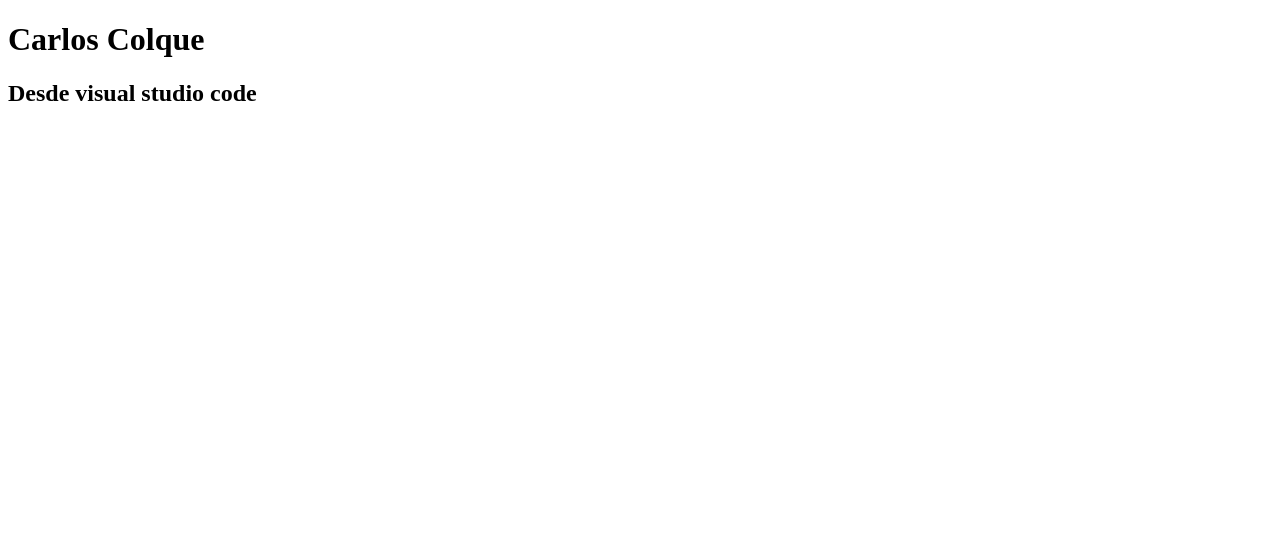
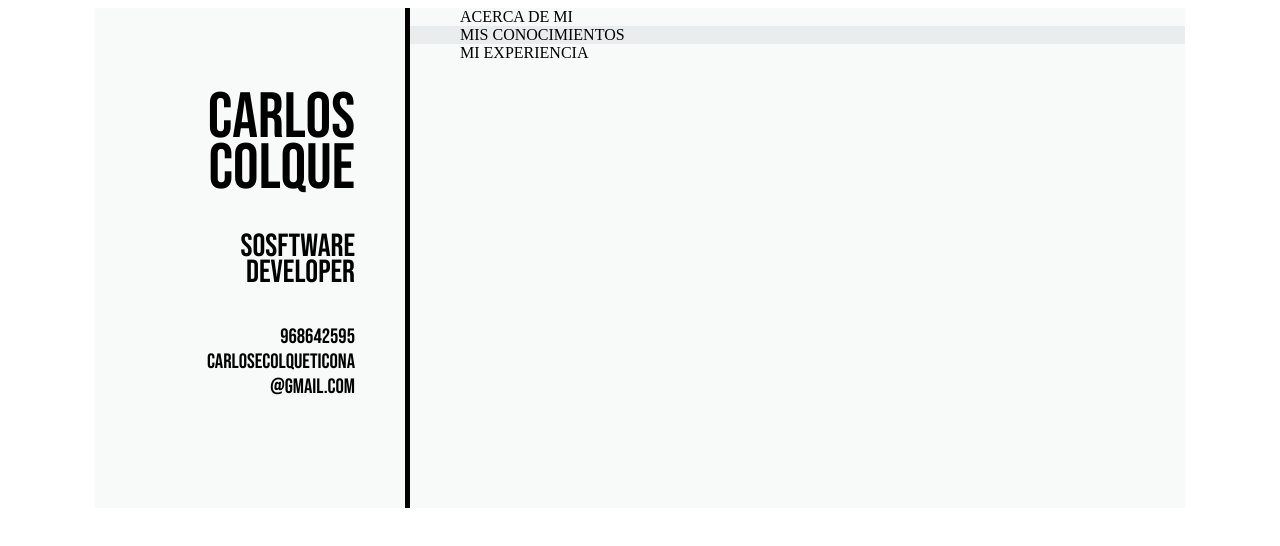
Before and after one commit to EnriqueEkizz/SV45593820.github.io, a plain HTML site: page index.html in a window 1280 px wide. Drawn offline with Linux system fonts and the light colour scheme.

Commit message:
feat: primeras implementaciones

```diff
--- /dev/null
+++ b/css/description.css
@@ -0,0 +1,16 @@
+.description {
+  display: flex;
+  flex: 5;
+}
+
+.description__content{
+  width: 100%;
+}
+
+.description__panel {
+  padding-left: 50px;
+}
+
+.description__panel:nth-child(even) {
+  background-color: #EAEDED;
+}
--- /dev/null
+++ b/css/estilos.css
@@ -0,0 +1,33 @@
+* {
+  box-sizing: border-box;
+}
+
+.content {
+  background-color: #F8F9F9;
+  display: flex;
+  max-width: 1090px;
+  margin: auto;
+
+  height: 500px;
+}
+
+.titles {
+  font-family: "Bebas Neue", sans-serif;
+  font-weight: 400;
+  font-style: normal;
+
+  line-height: 0.8;
+}
+
+.titles-big {
+  font-size: 4rem;
+}
+
+.titles-medium {
+  font-size: 2rem;
+}
+
+.titles-small {
+  font-size: 1.3rem;
+  line-height: 1.2 !important;
+}
--- /dev/null
+++ b/css/header.css
@@ -0,0 +1,20 @@
+.header {
+  display: flex;
+  align-items: center;
+  flex: 2;
+  justify-content: flex-end;
+  border-right: 5px solid;
+}
+
+.header__content {
+  padding-right: 50px;
+}
+
+.header__paragraph {
+  text-align: right;
+  margin-bottom: 40px;
+}
+
+.header__paragraph span{
+  display: block;
+}
--- a/index.html
+++ b/index.html
@@ -4,9 +4,44 @@
   <meta charset="UTF-8">
   <meta name="viewport" content="width=device-width, initial-scale=1.0">
   <title>Document</title>
+  <link rel="preconnect" href="https://fonts.googleapis.com">
+  <link rel="preconnect" href="https://fonts.gstatic.com" crossorigin>
+  <link href="https://fonts.googleapis.com/css2?family=Bebas+Neue&display=swap" rel="stylesheet">
+
+  <link rel="stylesheet" href="css/estilos.css">
+  <link rel="stylesheet" href="css/header.css">
+  <link rel="stylesheet" href="css/description.css">
 </head>
 <body>
-  <h1>Carlos Colque</h1>
-  <h2>Desde visual studio code</h2>
+  <div class="content">
+    <!-- HEADER -->
+    <aside class="header">
+      <div class="header__content">
+        <p class="header__paragraph">
+          <span class="titles titles-big">CARLOS</span>
+          <span class="titles titles-big">COLQUE</span>
+        </p>
+        <p class="header__paragraph">
+          <span class="titles titles-medium">SOsFTWARE</span>
+          <span class="titles titles-medium">DEVELOPER</span>
+        </p>
+        <p class="header__paragraph">
+          <span class="titles titles-small">968642595<i></i></span>
+          <span class="titles titles-small">carlosecolqueticona</span>
+          <span class="titles titles-small">@gmail.com</span>
+        </p>
+      </div>
+    </aside>
+
+    <!-- CONTENIDO -->
+    <section class="description">
+      <div class="description__content">
+        <article class="description__panel">ACERCA DE MI</article>
+        <article  class="description__panel">MIS CONOCIMIENTOS</article>
+        <article  class="description__panel">MI EXPERIENCIA</article>
+      </div>
+    </section>
+  </div>
+
 </body>
 </html>
```
